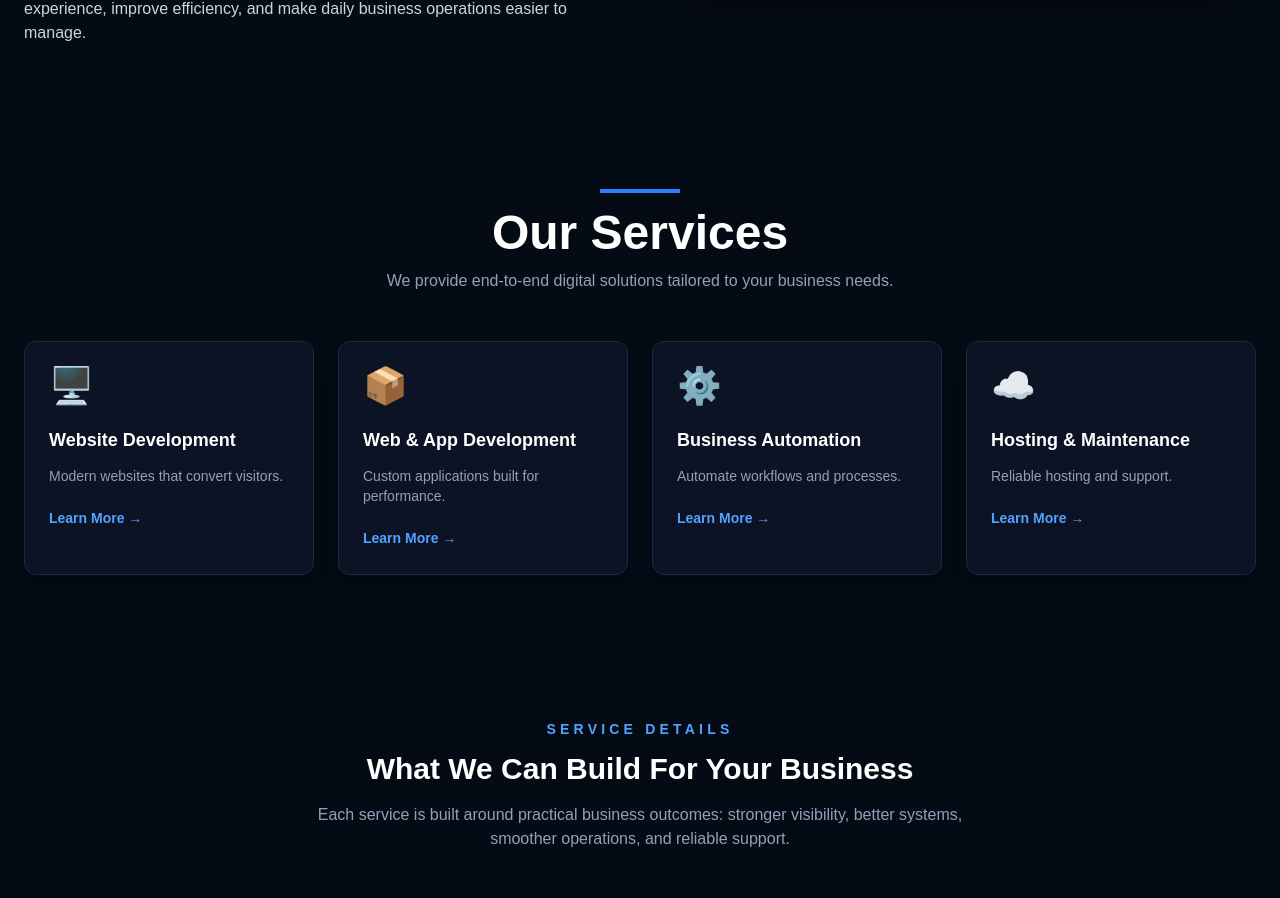
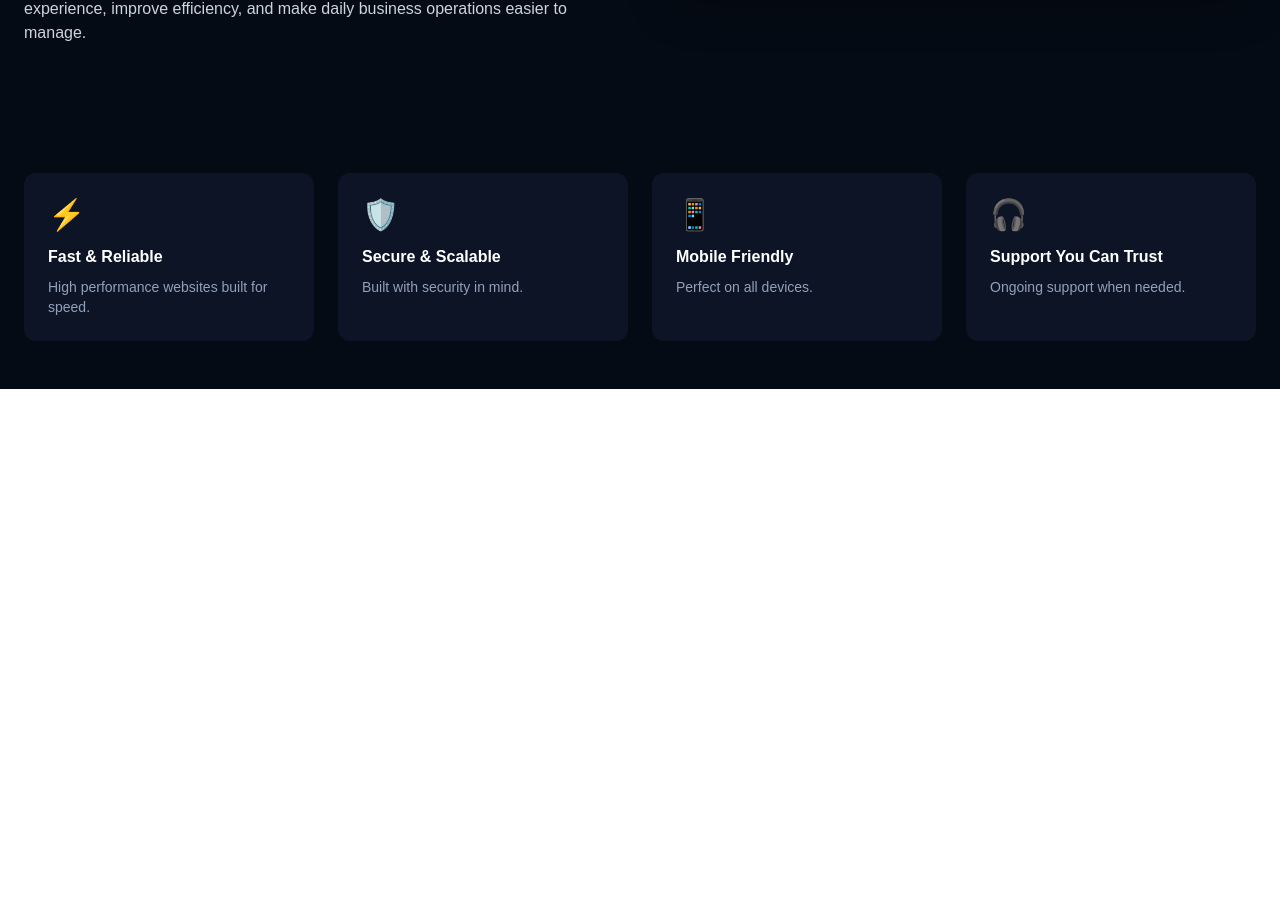
Before and after one commit to aldaneharry-source/aldane-site, a Next.js app: page / in a window 1280 px wide. Shown: the part 1138-2036 px from the top of the page. After the commit the page ends 1527 px from the top, so only its background shows below. Built offline with nearby package versions, Linux system fonts and the light colour scheme.

Commit message:
Fix service links and remove services section
Updated service links to use absolute paths and removed the services section.

```diff
--- a/app/page.tsx
+++ b/app/page.tsx
@@ -50,7 +50,7 @@ export default function Home() {
               Home
             </a>
             <a href="#about">About</a>
-            <a href="#services">Services</a>
+            <a href="/services">Services</a>
             <a href="/pricing">Pricing</a>
             <a
               href="/contact"
@@ -85,7 +85,7 @@ export default function Home() {
             </a>
 
             <a
-              href="#services"
+              href="/services"
               className="rounded-lg border border-slate-500 px-6 py-3 font-semibold hover:border-blue-500"
             >
               View Services
@@ -173,239 +173,6 @@ export default function Home() {
         </div>
       </section>
 
-      {/* SERVICES */}
-      <section
-        id="services"
-        className="mx-auto max-w-7xl scroll-mt-24 px-6 py-16"
-      >
-        <div className="mb-12 text-center">
-          <div className="mx-auto mb-4 h-1 w-20 bg-blue-500"></div>
-          <h2 className="text-3xl font-bold md:text-5xl">Our Services</h2>
-          <p className="mt-3 text-slate-400">
-            We provide end-to-end digital solutions tailored to your business
-            needs.
-          </p>
-        </div>
-
-        <div className="grid gap-6 md:grid-cols-4">
-          {services.map((service) => (
-            <div
-              key={service.title}
-              className="rounded-xl border border-slate-800 bg-slate-900/70 p-6 shadow-xl"
-            >
-              <div className="mb-5 text-4xl">{service.icon}</div>
-              <h3 className="mb-3 text-lg font-bold">{service.title}</h3>
-              <p className="mb-5 text-sm text-slate-400">{service.text}</p>
-              <a
-                href={service.link}
-                className="text-sm font-semibold text-blue-400"
-              >
-                Learn More →
-              </a>
-            </div>
-          ))}
-        </div>
-      </section>
-
-      {/* SERVICE DETAILS */}
-      <section className="mx-auto max-w-7xl px-6 py-20">
-        <div className="mb-12 text-center">
-          <p className="mb-3 text-sm font-semibold uppercase tracking-[0.3em] text-blue-400">
-            Service Details
-          </p>
-          <h2 className="text-3xl font-bold">
-            What We Can Build For Your Business
-          </h2>
-          <p className="mx-auto mt-4 max-w-2xl text-slate-400">
-            Each service is built around practical business outcomes: stronger
-            visibility, better systems, smoother operations, and reliable
-            support.
-          </p>
-        </div>
-
-        <div className="space-y-10">
-          <div
-            id="website-development"
-            className="scroll-mt-28 rounded-2xl border border-slate-800 bg-slate-900/70 p-8 shadow-2xl"
-          >
-            <h3 className="mb-4 text-2xl font-bold text-blue-400">
-              Website Development
-            </h3>
-            <p className="mb-6 text-slate-300">
-              We create modern, responsive websites that help businesses look
-              professional, communicate clearly, and turn visitors into leads or
-              customers.
-            </p>
-
-            <div className="grid gap-6 md:grid-cols-3">
-              <div>
-                <h4 className="mb-2 font-semibold">What’s Included</h4>
-                <ul className="space-y-2 text-sm text-slate-400">
-                  <li>• Homepage design</li>
-                  <li>• About and services sections</li>
-                  <li>• Contact forms</li>
-                  <li>• Mobile responsive layout</li>
-                  <li>• Basic SEO structure</li>
-                </ul>
-              </div>
-
-              <div>
-                <h4 className="mb-2 font-semibold">Best For</h4>
-                <ul className="space-y-2 text-sm text-slate-400">
-                  <li>• Small businesses</li>
-                  <li>• Hotels and rentals</li>
-                  <li>• Service providers</li>
-                  <li>• Shops and local brands</li>
-                </ul>
-              </div>
-
-              <div>
-                <h4 className="mb-2 font-semibold">Business Outcome</h4>
-                <p className="text-sm text-slate-400">
-                  A clean digital presence that builds trust, explains your
-                  services, and makes it easier for customers to contact you.
-                </p>
-              </div>
-            </div>
-          </div>
-
-          <div
-            id="web-app-development"
-            className="scroll-mt-28 rounded-2xl border border-slate-800 bg-slate-900/70 p-8 shadow-2xl"
-          >
-            <h3 className="mb-4 text-2xl font-bold text-blue-400">
-              Web & App Development
-            </h3>
-            <p className="mb-6 text-slate-300">
-              We build custom web and mobile applications for businesses that
-              need more than a standard website. These systems help organize
-              data, manage users, and support daily operations.
-            </p>
-
-            <div className="grid gap-6 md:grid-cols-3">
-              <div>
-                <h4 className="mb-2 font-semibold">What’s Included</h4>
-                <ul className="space-y-2 text-sm text-slate-400">
-                  <li>• Customer dashboards</li>
-                  <li>• Admin panels</li>
-                  <li>• Booking systems</li>
-                  <li>• Business portals</li>
-                  <li>• Database-connected apps</li>
-                </ul>
-              </div>
-
-              <div>
-                <h4 className="mb-2 font-semibold">Best For</h4>
-                <ul className="space-y-2 text-sm text-slate-400">
-                  <li>• Growing businesses</li>
-                  <li>• Booking-based services</li>
-                  <li>• Internal operations</li>
-                  <li>• Businesses needing custom tools</li>
-                </ul>
-              </div>
-
-              <div>
-                <h4 className="mb-2 font-semibold">Business Outcome</h4>
-                <p className="text-sm text-slate-400">
-                  A practical system that helps your business manage information,
-                  customers, bookings, or internal workflows more efficiently.
-                </p>
-              </div>
-            </div>
-          </div>
-
-          <div
-            id="business-automation"
-            className="scroll-mt-28 rounded-2xl border border-slate-800 bg-slate-900/70 p-8 shadow-2xl"
-          >
-            <h3 className="mb-4 text-2xl font-bold text-blue-400">
-              Business Automation
-            </h3>
-            <p className="mb-6 text-slate-300">
-              We help businesses reduce repetitive manual work by creating
-              automated workflows for communication, bookings, forms, customer
-              follow-up, and internal processes.
-            </p>
-
-            <div className="grid gap-6 md:grid-cols-3">
-              <div>
-                <h4 className="mb-2 font-semibold">What’s Included</h4>
-                <ul className="space-y-2 text-sm text-slate-400">
-                  <li>• Automated email replies</li>
-                  <li>• Booking confirmations</li>
-                  <li>• Form-to-email workflows</li>
-                  <li>• Customer data collection</li>
-                  <li>• Internal task notifications</li>
-                </ul>
-              </div>
-
-              <div>
-                <h4 className="mb-2 font-semibold">Best For</h4>
-                <ul className="space-y-2 text-sm text-slate-400">
-                  <li>• Businesses using manual follow-up</li>
-                  <li>• Service-based companies</li>
-                  <li>• Rental and hospitality businesses</li>
-                  <li>• Teams losing time on repeated tasks</li>
-                </ul>
-              </div>
-
-              <div>
-                <h4 className="mb-2 font-semibold">Business Outcome</h4>
-                <p className="text-sm text-slate-400">
-                  Less manual work, fewer missed opportunities, faster customer
-                  response, and smoother day-to-day operations.
-                </p>
-              </div>
-            </div>
-          </div>
-
-          <div
-            id="hosting-maintenance"
-            className="scroll-mt-28 rounded-2xl border border-slate-800 bg-slate-900/70 p-8 shadow-2xl"
-          >
-            <h3 className="mb-4 text-2xl font-bold text-blue-400">
-              Hosting & Maintenance
-            </h3>
-            <p className="mb-6 text-slate-300">
-              We provide website hosting and ongoing maintenance so businesses
-              can keep their digital systems secure, updated, and running
-              smoothly without managing the technical side themselves.
-            </p>
-
-            <div className="grid gap-6 md:grid-cols-3">
-              <div>
-                <h4 className="mb-2 font-semibold">What’s Included</h4>
-                <ul className="space-y-2 text-sm text-slate-400">
-                  <li>• Website hosting setup</li>
-                  <li>• Domain connection support</li>
-                  <li>• Basic updates</li>
-                  <li>• Bug fixes</li>
-                  <li>• Performance checks</li>
-                </ul>
-              </div>
-
-              <div>
-                <h4 className="mb-2 font-semibold">Best For</h4>
-                <ul className="space-y-2 text-sm text-slate-400">
-                  <li>• Businesses without technical staff</li>
-                  <li>• Clients needing ongoing support</li>
-                  <li>• Websites that need regular updates</li>
-                  <li>• Businesses that want peace of mind</li>
-                </ul>
-              </div>
-
-              <div>
-                <h4 className="mb-2 font-semibold">Business Outcome</h4>
-                <p className="text-sm text-slate-400">
-                  A reliable website that stays online, stays updated, and keeps
-                  working properly after launch.
-                </p>
-              </div>
-            </div>
-          </div>
-        </div>
-      </section>
-
       {/* FEATURES */}
       <section className="mx-auto grid max-w-7xl gap-6 px-6 py-12 md:grid-cols-4">
         {[
```
